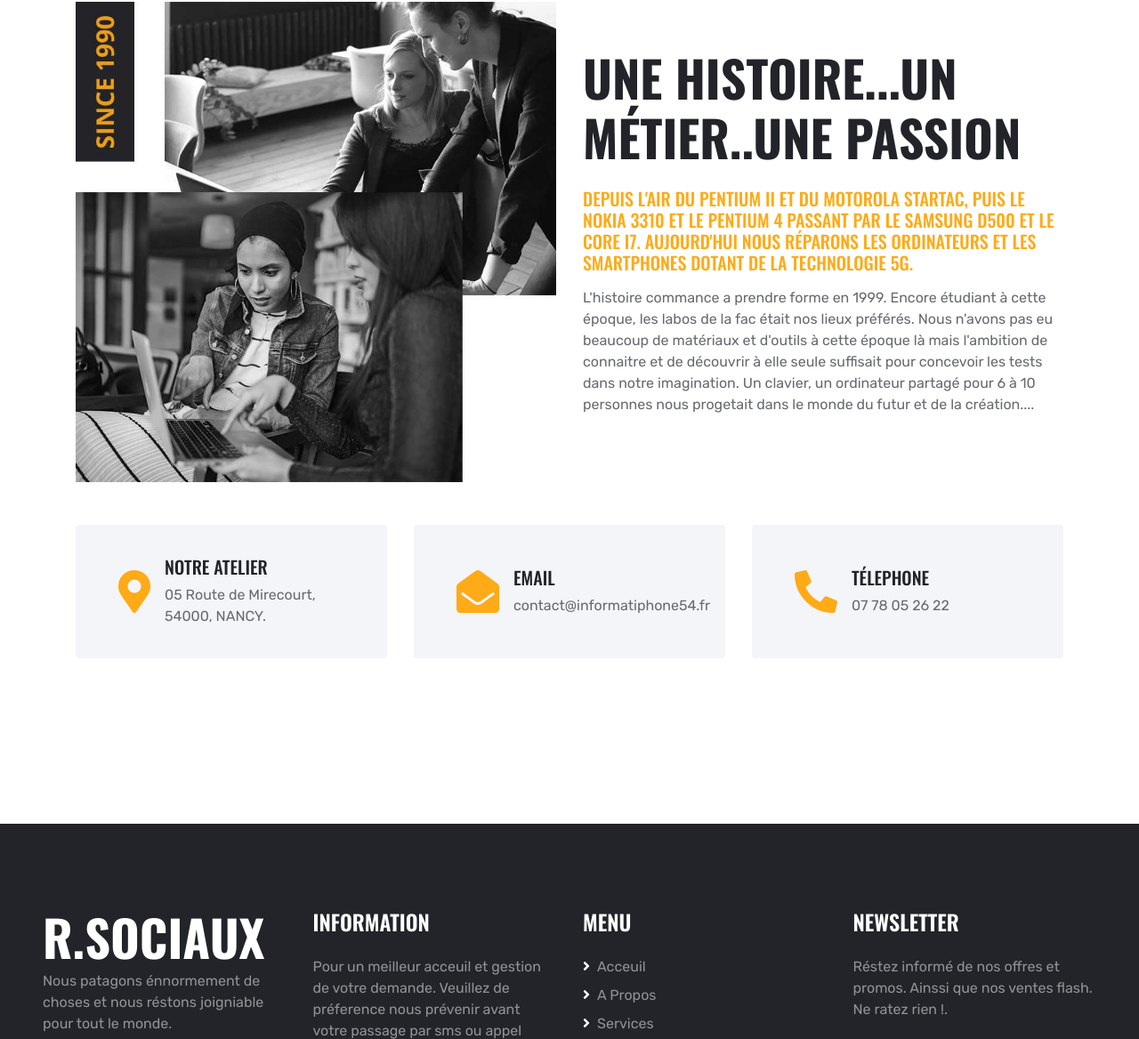
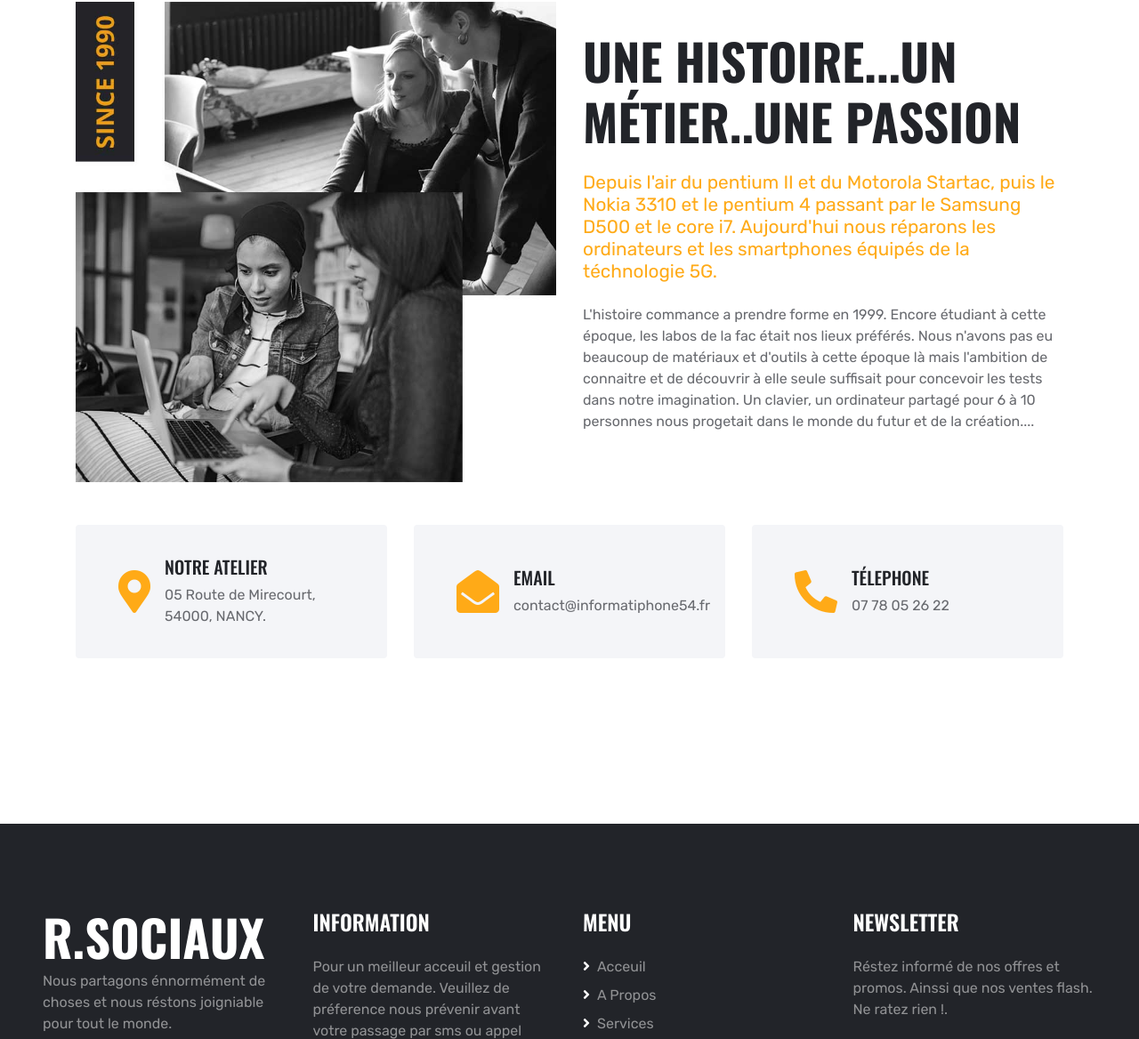
Before and after one commit to informat-i-phone/informatiphone54.fr, a plain HTML site: page about.html in a window 1280 px wide. Shown: the part 722-1890 px from the top of the page at 89% size. Drawn offline with nearby package versions, Linux system fonts and the light colour scheme; a script that the page names is missing; files whose address does not match are found by name.

Commit message:
Update about.html

```diff
--- a/about.html
+++ b/about.html
@@ -68,6 +68,7 @@
     <!-- Page Header Start -->
     <div class="page-header container-fluid bg-primary d-flex flex-column align-items-center justify-content-center">
         <h1 class="display-3 text-uppercase mb-3">Qui sommes nous?</h1>
+         <!-- paragraphe  comme le h1 <p class="display-3 text-uppercase mb-3">Qui sommes nous?</p>  -->
         <div class="d-inline-flex text-white">
             <h6 class="text-uppercase m-0"><a class="text-white" href="">Acceuil</a></h6>
             <h6 class="m-0 px-3">/</h6>
@@ -86,7 +87,9 @@
                 </div>
                 <div class="col-lg-6">
                     <h1 class="display-4 text-uppercase mb-4">Une histoire...Un métier..Une passion</h1>
-                    <h5 class="text-uppercase text-primary mb-3">Depuis l'air du pentium II et du Motorola Startac, puis le Nokia 3310 et le pentium 4 passant par le Samsung D500 et le core i7. Aujourd'hui nous réparons les ordinateurs et les smartphones dotant de la technologie 5G.</h5>
+                    <p class="display-5 text-primary mb-4">Depuis l'air du pentium II et du Motorola Startac, puis le Nokia 3310 et le
+                        pentium 4 passant par le Samsung D500 et le core i7. Aujourd'hui nous réparons les ordinateurs et les smartphones
+                        équipés de la téchnologie 5G.</p>
                     <p class="mb-4">L'histoire commance a prendre forme en 1999. Encore étudiant à cette époque, les labos de la fac était nos lieux préférés. Nous n'avons pas eu beaucoup de matériaux et d'outils à cette époque là mais l'ambition de connaitre et de découvrir à elle seule suffisait pour concevoir les tests dans notre imagination. Un clavier, un ordinateur partagé pour 6 à 10 personnes nous progetait dans le monde du futur et de la création.... </p>
 
                     <!--     <a href="" class="btn btn-primary text-uppercase py-3 px-5">Read More</a>     End -->
@@ -143,7 +146,7 @@
                 <a href="index.html" class="navbar-brand">
                     <h1 class="m-0 mt-n2 text-white display-4">R.SOCIAUX</h1>
                 </a>
-                <p>Nous patagons énnormement de choses et nous réstons joigniable pour tout le monde. </p>
+                <p>Nous partagons énnormément de choses et nous réstons joigniable pour tout le monde. </p>
                 <h6 class="text-uppercase text-white py-2">Rejoignez nous</h6>
                 <div class="d-flex justify-content-start">
                     <a class="btn btn-lg btn-primary btn-lg-square mr-2" href="#"><i class="fab fa-twitter"></i></a>
@@ -188,8 +191,8 @@
         </div>
     </div>
     <div class="container-fluid py-4 px-sm-3 px-md-5" style="background: #111111;">
-        <p class="mb-2 text-center text-white-50">&copy; <a href="#">Informatiphone 54</a>. All Rights Reserved.</p>
-        <p class="m-0 text-center text-white-50">Designed by <a href="https://htmlcodex.com">HTML Codex</a></p>
+        <p class="mb-2 text-center text-white-50">&copy; <a href="#">Informatiphone 54.</a> Tous droits réservés.</p>
+        <!-- <p class="m-0 text-center text-white-50">Designed by <a href="https://htmlcodex.com">HTML Codex</a></p>-->
     </div>
     <!-- Footer End -->
     <!-- Footer End -->
```
